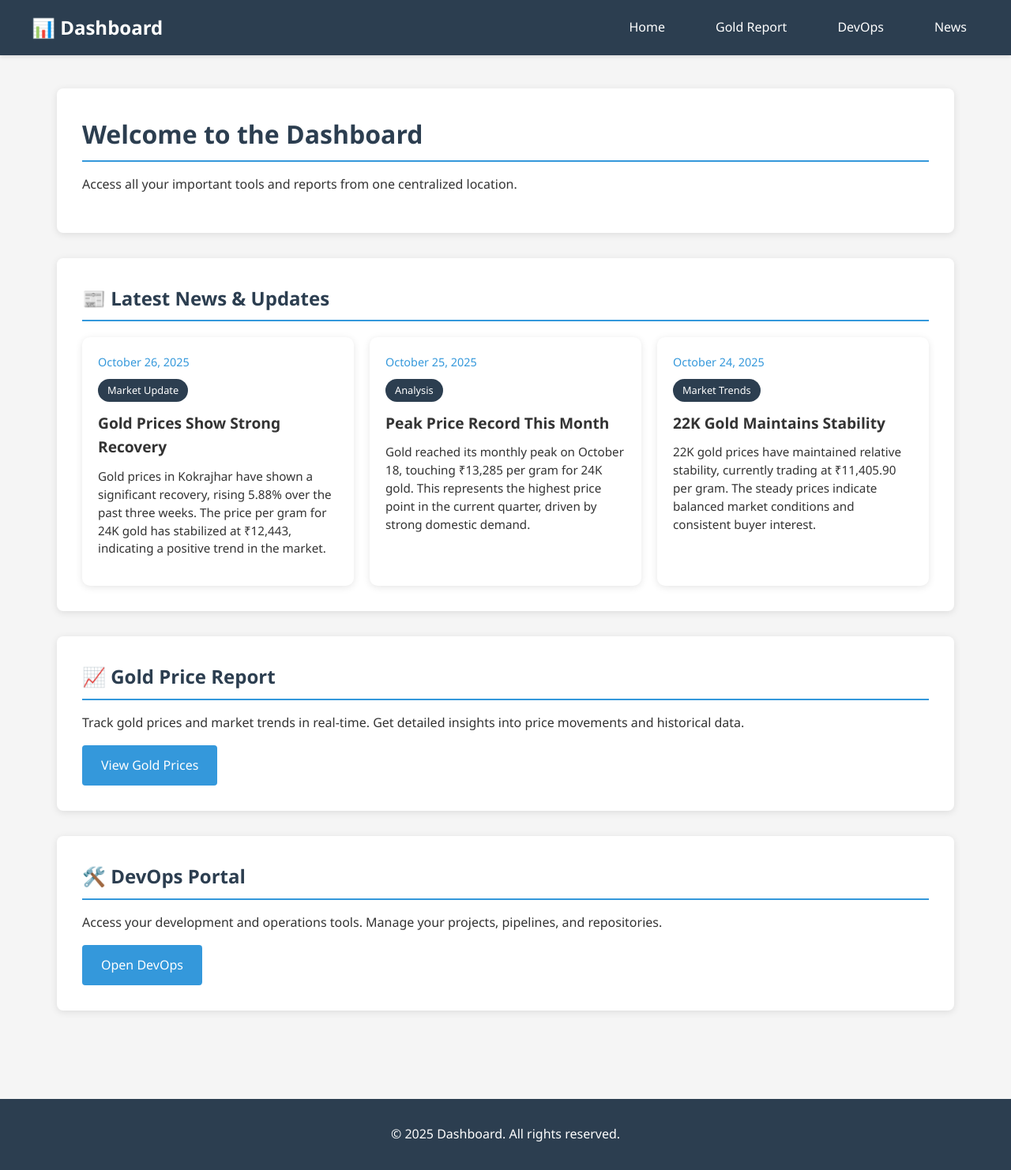
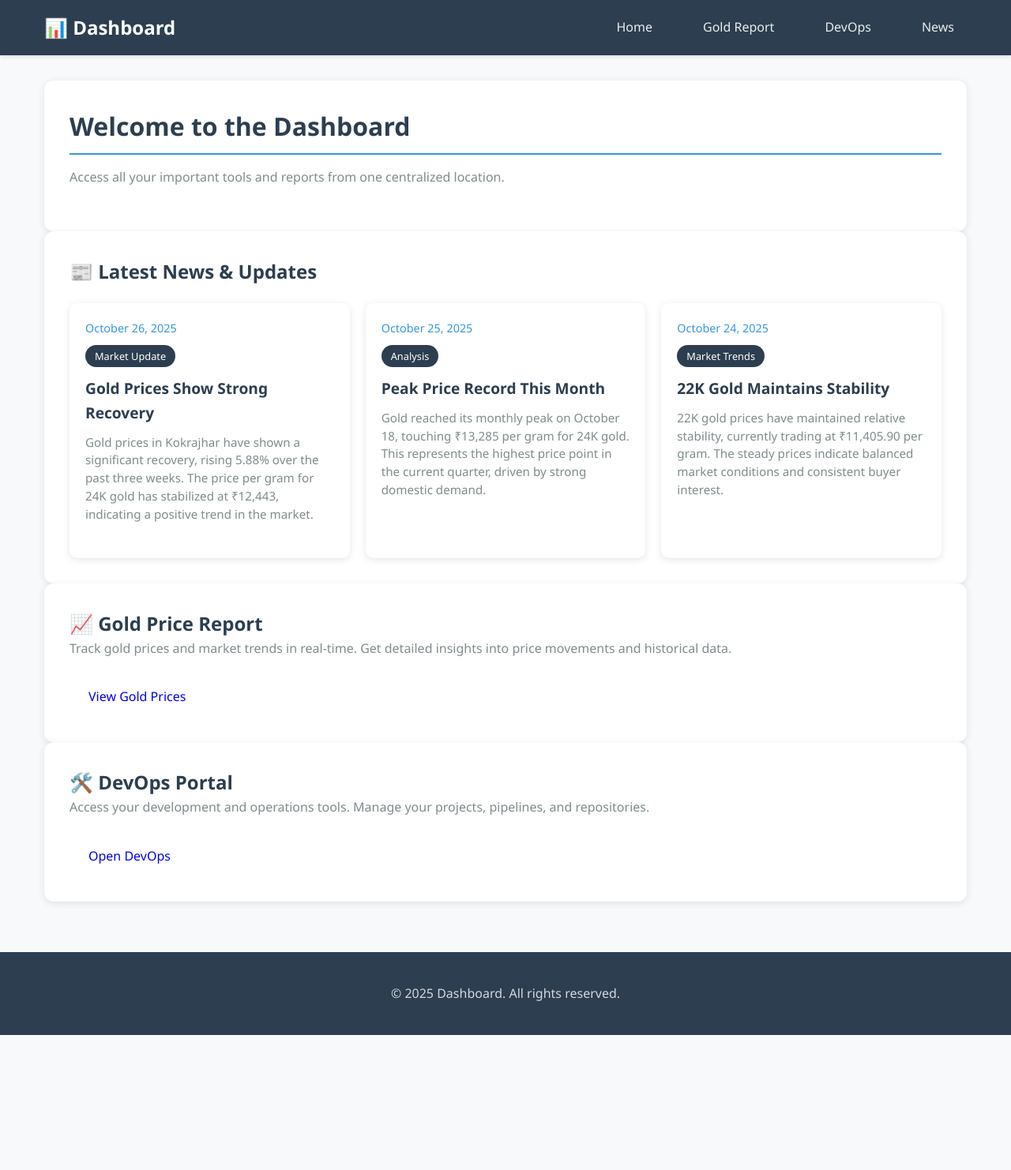
Before and after one commit to Maxwell134/gold_price, a plain HTML site: page index.html in a window 1280 px wide. Shown: the whole page at 79% size. After the commit the page ends 1311 px from the top, so only its background shows below. Drawn offline with Linux system fonts and the light colour scheme.

Commit message:
Update styles.css with enhanced design and responsive features

```diff
--- a/styles.css
+++ b/styles.css
@@ -2,9 +2,10 @@
     --primary-color: #2c3e50;
     --secondary-color: #3498db;
     --accent-color: #e74c3c;
-    --text-color: #333;
-    --light-bg: #f5f5f5;
-    --white: #ffffff;
+    --text-primary: #2c3e50;
+    --text-secondary: #7f8c8d;
+    --bg-primary: #f8f9fa;
+    --bg-secondary: #ffffff;
     --success-color: #2ecc71;
     --warning-color: #f1c40f;
     --card-shadow: 0 2px 10px rgba(0, 0, 0, 0.1);
@@ -17,36 +18,39 @@
 }
 
 body {
-    font-family: 'Segoe UI', Tahoma, Geneva, Verdana, sans-serif;
+    font-family: 'Segoe UI', system-ui, -apple-system, sans-serif;
     line-height: 1.6;
-    color: var(--text-color);
-    background-color: var(--light-bg);
+    background: var(--bg-primary);
+    color: var(--text-primary);
 }
 
-/* Navigation */
+/* Navigation Bar */
 .navbar {
-    background-color: var(--primary-color);
-    padding: 1rem 2rem;
-    position: fixed;
-    width: 100%;
+    background: var(--primary-color);
+    padding: 1rem 0;
+    box-shadow: 0 2px 4px rgba(0,0,0,0.1);
+    position: sticky;
     top: 0;
     z-index: 1000;
-    box-shadow: 0 2px 5px rgba(0,0,0,0.1);
 }
 
 .nav-container {
     max-width: 1200px;
     margin: 0 auto;
+    padding: 0 1rem;
     display: flex;
     justify-content: space-between;
     align-items: center;
 }
 
 .logo {
-    color: var(--white);
     font-size: 1.5rem;
     font-weight: bold;
+    color: white;
     text-decoration: none;
+    display: flex;
+    align-items: center;
+    gap: 0.5rem;
     transition: color 0.3s ease;
 }
 
@@ -61,34 +65,31 @@ body {
 }
 
 .nav-links a {
-    color: var(--white);
+    color: rgba(255,255,255,0.9);
     text-decoration: none;
     font-weight: 500;
-    transition: color 0.3s ease;
     padding: 0.5rem 1rem;
     border-radius: 4px;
+    transition: all 0.3s ease;
 }
 
-.nav-links a:hover {
-    background-color: rgba(255, 255, 255, 0.1);
-    color: var(--secondary-color);
+.nav-links a:hover,
+.nav-links a.active {
+    color: white;
+    background: rgba(255,255,255,0.1);
 }
 
 /* Main Content */
 .main-content {
-    margin-top: 80px;
-    padding: 2rem;
     max-width: 1200px;
-    margin-left: auto;
-    margin-right: auto;
+    margin: 2rem auto;
+    padding: 0 1rem;
 }
 
-/* Card Components */
 .card {
-    background: var(--white);
-    border-radius: 8px;
+    background: var(--bg-secondary);
+    border-radius: 12px;
     padding: 2rem;
-    margin-bottom: 2rem;
     box-shadow: var(--card-shadow);
     transition: transform 0.3s ease, box-shadow 0.3s ease;
 }
@@ -98,16 +99,17 @@ body {
     box-shadow: 0 4px 15px rgba(0, 0, 0, 0.15);
 }
 
-.card h1, .card h2 {
-    color: var(--primary-color);
+.card h1 {
+    color: var(--text-primary);
     margin-bottom: 1rem;
+    font-size: 2rem;
     border-bottom: 2px solid var(--secondary-color);
     padding-bottom: 0.5rem;
 }
 
 .card p {
-    color: var(--text-color);
-    margin-bottom: 1rem;
+    color: var(--text-secondary);
+    margin-bottom: 1.5rem;
 }
 
 /* Tables */
@@ -134,40 +136,66 @@ td {
 }
 
 tr:hover {
-    background-color: var(--light-bg);
+    background-color: var(--bg-primary);
 }
 
-/* Buttons */
-.btn {
-    display: inline-block;
-    padding: 0.8rem 1.5rem;
-    background-color: var(--secondary-color);
-    color: var(--white);
-    text-decoration: none;
-    border-radius: 4px;
-    transition: all 0.3s ease;
-    border: none;
-    cursor: pointer;
+/* DevOps Feature Grid */
+.feature-grid {
+    display: grid;
+    grid-template-columns: repeat(auto-fit, minmax(300px, 1fr));
+    gap: 2rem;
+    margin: 2rem 0;
 }
 
-.btn:hover {
-    background-color: var(--primary-color);
-    transform: translateY(-2px);
-    box-shadow: 0 2px 8px rgba(0, 0, 0, 0.2);
+.feature-card {
+    background: var(--bg-secondary);
+    border-radius: 12px;
+    padding: 1.5rem;
+    box-shadow: var(--card-shadow);
+    transition: transform 0.3s ease;
+}
+
+.feature-card:hover {
+    transform: translateY(-5px);
+}
+
+.feature-icon {
+    font-size: 2rem;
+    margin-bottom: 1rem;
+    color: var(--secondary-color);
+}
+
+.feature-title {
+    font-size: 1.25rem;
+    font-weight: 600;
+    margin-bottom: 0.5rem;
+    color: var(--text-primary);
+}
+
+.feature-description {
+    color: var(--text-secondary);
+    font-size: 0.95rem;
+    line-height: 1.5;
 }
 
 /* Footer */
 .footer {
-    background-color: var(--primary-color);
-    color: var(--white);
-    padding: 2rem;
-    margin-top: 3rem;
+    background: var(--primary-color);
+    color: white;
+    padding: 2rem 0;
+    margin-top: 4rem;
 }
 
 .footer-content {
     max-width: 1200px;
     margin: 0 auto;
+    padding: 0 1rem;
     text-align: center;
+}
+
+.footer p {
+    margin: 0.5rem 0;
+    color: rgba(255,255,255,0.8);
 }
 
 /* Responsive Design */
@@ -179,12 +207,7 @@ tr:hover {
 
     .nav-links {
         flex-direction: column;
-        align-items: center;
-        gap: 1rem;
-        width: 100%;
-    }
-
-    .nav-links a {
+        gap: 0.5rem;
         width: 100%;
         text-align: center;
     }
@@ -201,4 +224,42 @@ tr:hover {
         display: block;
         overflow-x: auto;
     }
+
+    .feature-grid {
+        grid-template-columns: 1fr;
+    }
 }
+
+/* Buttons */
+.btn {
+    display: inline-block;
+    padding: 0.75rem 1.5rem;
+    border-radius: 4px;
+    font-weight: 500;
+    text-decoration: none;
+    transition: all 0.3s ease;
+    cursor: pointer;
+    border: none;
+}
+
+.btn-primary {
+    background: var(--secondary-color);
+    color: white;
+}
+
+.btn-primary:hover {
+    background: #2980b9;
+    transform: translateY(-1px);
+    box-shadow: 0 2px 8px rgba(0, 0, 0, 0.2);
+}
+
+.btn-secondary {
+    background: transparent;
+    color: var(--secondary-color);
+    border: 2px solid var(--secondary-color);
+}
+
+.btn-secondary:hover {
+    background: var(--secondary-color);
+    color: white;
+}
```
